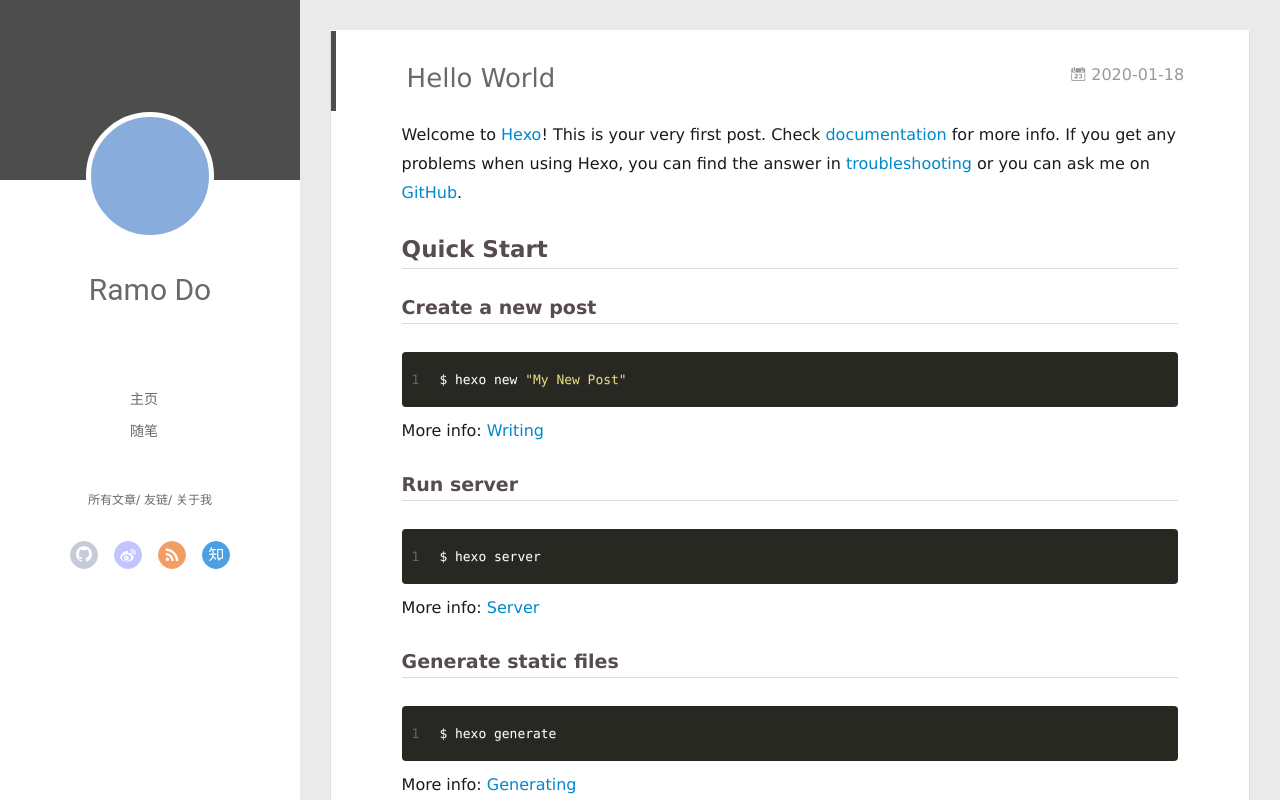
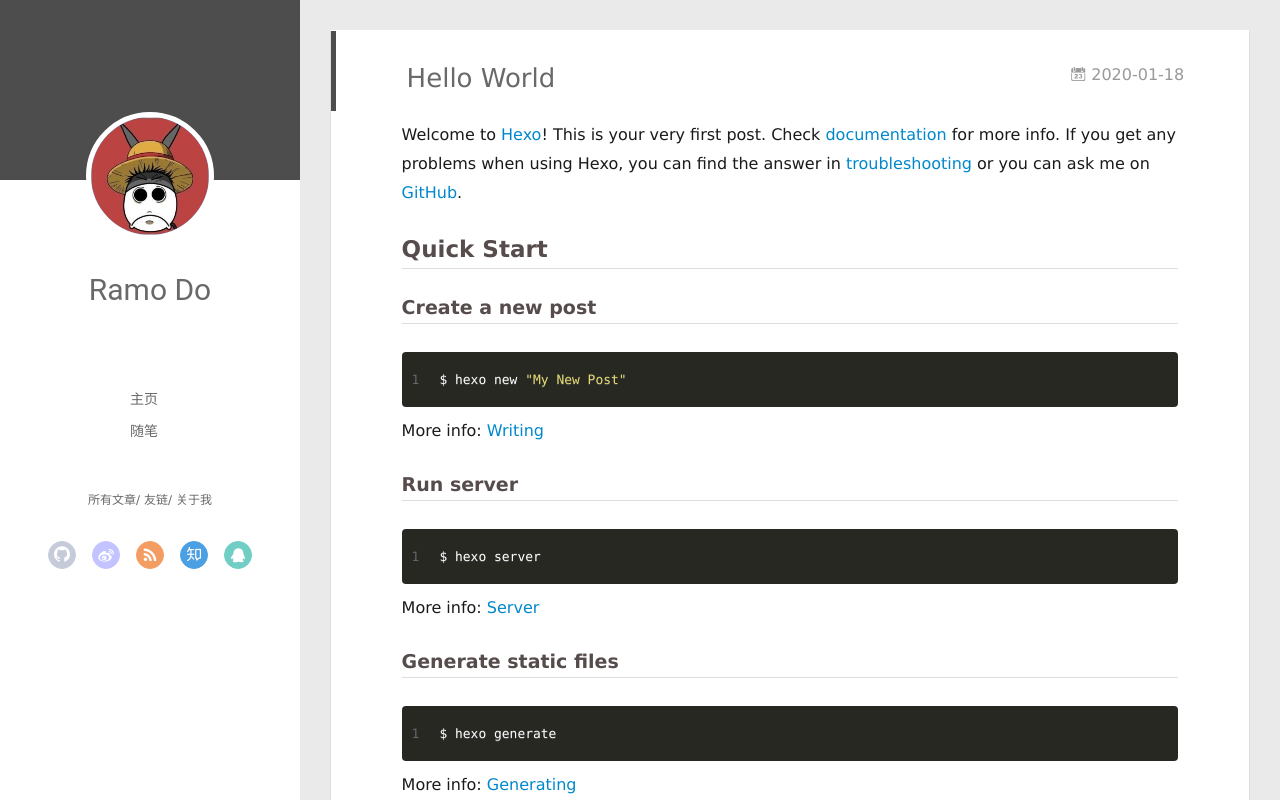
Before and after one commit to onepiecell/onepiecell.github.io, a plain HTML site: page 2020/01/18/hello-world/index.html in a window 1280 px wide. Drawn offline with Linux system fonts and the light colour scheme; no server answers.

Commit message:
Site updated: 2020-01-18 15:29:34

```diff
--- a/2020/01/18/hello-world/index.html
+++ b/2020/01/18/hello-world/index.html
@@ -47,7 +47,7 @@
 <div class="intrude-less">
 	<header id="header" class="inner">
 		<a href="/" class="profilepic">
-			<img src="" class="js-avatar">
+			<img src="/img/zry.jpg" class="js-avatar">
 		</a>
 		<hgroup>
 		  <h1 class="header-author"><a href="/">Ramo Do</a></h1>
@@ -81,13 +81,15 @@
 		<nav class="header-nav">
 			<div class="social">
 
-					<a class="github" target="_blank" href="#" title="github"><i class="icon-github"></i></a>
+					<a class="github" target="_blank" href="https://github.com/" title="github"><i class="icon-github"></i></a>
 
 					<a class="weibo" target="_blank" href="#" title="weibo"><i class="icon-weibo"></i></a>
 
 					<a class="rss" target="_blank" href="#" title="rss"><i class="icon-rss"></i></a>
 
-					<a class="zhihu" target="_blank" href="#" title="zhihu"><i class="icon-zhihu"></i></a>
+					<a class="zhihu" target="_blank" href="https://www.zhihu.com/people/sha-da-ge-70-2/activities" title="zhihu"><i class="icon-zhihu"></i></a>
+
+					<a class="qq" target="_blank" href="http://wpa.qq.com/msgrd?v=3&uin=315249041&site=qq&menu=yes" title="qq"><i class="icon-qq"></i></a>
 
 			</div>
 		</nav>
@@ -105,7 +107,7 @@
 	<div class="intrude-less">
 		<header id="header" class="inner">
 			<div class="profilepic">
-				<img src="" class="js-avatar">
+				<img src="/img/zry.jpg" class="js-avatar">
 			</div>
 			<hgroup>
 			  <h1 class="header-author js-header-author">Ramo Do</h1>
@@ -122,13 +124,15 @@
 			<nav class="header-nav">
 				<div class="social">
 
-						<a class="github" target="_blank" href="#" title="github"><i class="icon-github"></i></a>
+						<a class="github" target="_blank" href="https://github.com/" title="github"><i class="icon-github"></i></a>
 
 						<a class="weibo" target="_blank" href="#" title="weibo"><i class="icon-weibo"></i></a>
 
 						<a class="rss" target="_blank" href="#" title="rss"><i class="icon-rss"></i></a>
 
-						<a class="zhihu" target="_blank" href="#" title="zhihu"><i class="icon-zhihu"></i></a>
+						<a class="zhihu" target="_blank" href="https://www.zhihu.com/people/sha-da-ge-70-2/activities" title="zhihu"><i class="icon-zhihu"></i></a>
+
+						<a class="qq" target="_blank" href="http://wpa.qq.com/msgrd?v=3&uin=315249041&site=qq&menu=yes" title="qq"><i class="icon-qq"></i></a>
 
 				</div>
 			</nav>
```
Also changed, not shown: archives/2020/01/index.html (+10 -6 lines), archives/2020/index.html (+10 -6 lines), archives/index.html (+10 -6 lines), index.html (+10 -6 lines), img/zry.jpg (added).
